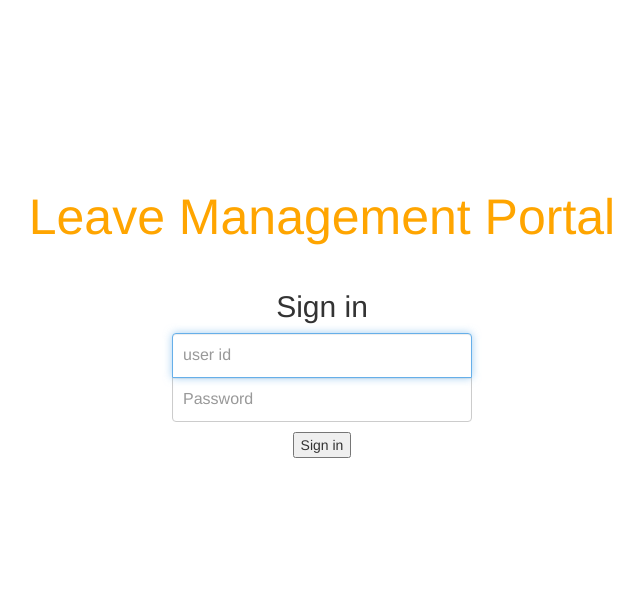
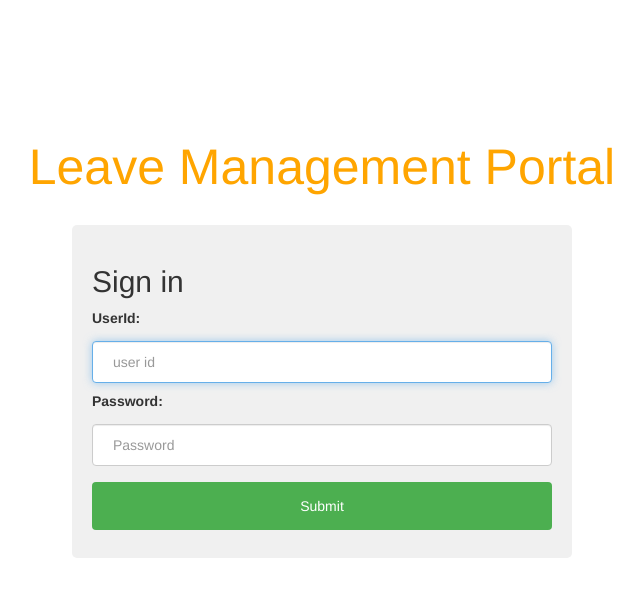
Before and after one commit to dwnsingh/Leave-Management-System, a PHP site: page / in a window 1280 px wide. Shown: the part 64-661 px from the top of the page, without its empty margins (318-961 px from the left). Run offline with PHP 8.4, Linux system fonts and the light colour scheme; data that the repository does not hold is empty; some libraries are stand-ins or nearby versions.

Commit message:
Update index.php

```diff
--- a/index.php
+++ b/index.php
@@ -1,3 +1,63 @@
+
+<?php
+session_start(); // Starting Session
+$error=''; // Variable To Store Error Message
+
+if(isset($_SESSION['login_user'])){
+  if($_SESSION['usertype']=="stud"){
+    header("location: student.php");
+  }
+  else{
+    header("location:admin.php");
+  }
+}
+
+if (isset($_POST['submit'])) {
+    if (empty($_POST['username']) || empty($_POST['password'])) {
+        $error = "please fill all the entries.";
+    }
+    else
+    {
+      // Define $username and $password
+      $username=$_POST['username'];
+      $password=$_POST['password'];
+      $password_hash=md5($password);
+// Establishing Connection with Server by passing server_name, user_id and password as a parameter//
+      $connection = mysql_connect("localhost", "root", "");
+   // echo $connection;
+// To protect MySQL injection for Security purpose
+      $username = stripslashes($username);
+      $password = stripslashes($password);
+      $username = mysql_real_escape_string($username);
+      $password = mysql_real_escape_string($password);
+// Selecting Database
+      $db = mysql_select_db("student", $connection);
+// SQL query to fetch information of registerd users and finds user match.
+      $query = mysql_query("select * from login_table where password='$password' AND user_id='$username'", $connection);
+      $rows = mysql_num_rows($query);
+      $row = mysql_fetch_assoc($query);
+      if ($rows == 1) {
+        $_SESSION['login_user']=$username;
+        $_SESSION['usertype'] = $row["type"]; // Initializing Session
+        if ($row["type"]=="stud") {
+
+          header("location: student.php");
+        }
+        else {
+
+          header("location: admin.php");
+        }
+      }
+      else {
+	       echo "<script type='text/javascript'>
+          alert('Username or Password is invalid')</script>";
+
+      }
+    mysql_close($connection); // Closing Connection
+    }
+}
+?>
+
 
 <!DOCTYPE html>
 <html lang="en">
@@ -6,9 +66,53 @@
     <title>Leave Management Portal</title>
 
     <!-- Bootstrap -->
+    <meta name="viewport" content="width=device-width, initial-scale=1.0">
+
     <link href="css/bootstrap.css" rel="stylesheet">
        <link href="css/signin.css" rel="stylesheet">
+    <style type="text/css">
+      .box{
+        background-color: #f0f0f0;
+        padding: 20px;
+        margin: auto;
+        width: 500px;
+        border-radius: 5px;
+      }
+      input[type=text]{
+        width: 100%;
+        box-sizing: border-box;
+        display: inline-block;
+        padding: 20px 20px;
+        margin:8px 0;
+        border:1px solid #ccc;
+        border-radius: 4px;
+      }
+       input[type=password]{
+        width: 100%;
+        box-sizing: border-box;
+        display: inline-block;
+        padding: 20px 20px;
+        margin:8px 0;
+        border:1px solid #ccc;
+        border-radius: 4px;
+      }
 
+      input[type=submit] {
+        width: 100%;
+        background-color: #4CAF50;
+        color: white;
+        display: inline-block;
+        padding: 14px 20px;
+        margin: 8px 0;
+        border: none;
+        border-radius: 4px;
+        cursor: pointer;
+       }
+       input[type=submit]:hover{
+        background-color:  #45a049;
+       }
+
+    </style>
   </head>
   <body >
 
@@ -17,22 +121,26 @@
         <div class="col-lg-11 col-md-11 col-sm-10 col-xs-10">
             <h2 style="color:white">Leave Management System</h2>
         </div>
+    </div>
+    <div class="container">
+      <div class="col-lg-12" style="padding:100px 0 20px 0;">
+      <center><h1 style="color:orange;font-size:50px;">Leave Management Portal</h1></center>
       </div>
-      <div class="col-lg-12" style="padding-top:150px;"><center><h1 style="color:orange;font-size:50px;">Leave Management Portal</h1></center</div>
-
+    </div>
     <div class="container">
 
-      <form class="form-signin" method="POST" action="php/login.php">
+      <form  class="box"  method="POST" action=" ">
         <h2 class="form-signin-heading">Sign in</h2>
-        <label for="userid" class="sr-only">user id</label>
+        <label for="userid" >UserId:</label>
         <input type="text" name="username" id="userid" class="form-control" placeholder="user id" required autofocus>
-        <label for="inputPassword" class="sr-only">Password</label>
+        <label for="inputPassword" >Password:</label>
         <input type="password" name="password"id="inputPassword" class="form-control" placeholder="Password" required>
 
-        <button class="submit" type="submit" name="submit">Sign in</button>
+        <input type="submit" name="submit"></input>
 <!--          <span><?php echo $error; ?></span>   -->
       </form>
 
+      </div>
     <!-- jQuery (necessary for Bootstrap's JavaScript plugins) -->
     <script src="https://ajax.googleapis.com/ajax/libs/jquery/1.11.2/jquery.min.js"></script>
     <!-- Include all compiled plugins (below), or include individual files as needed -->
```
